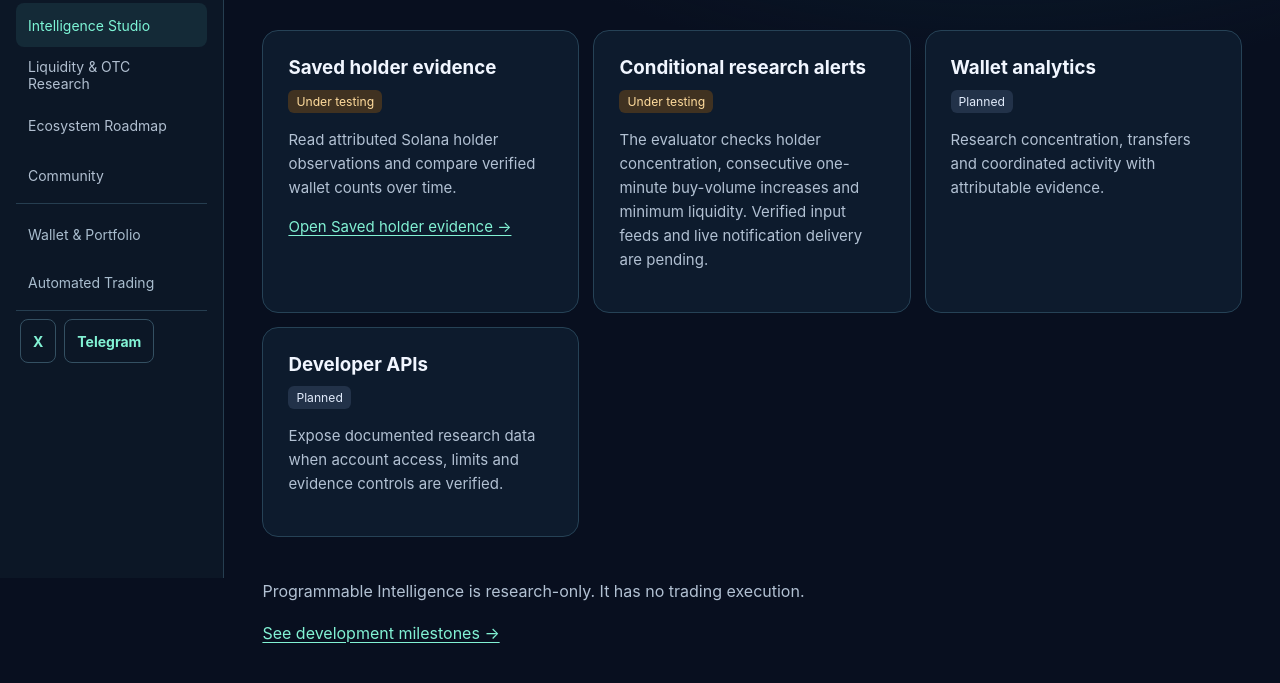
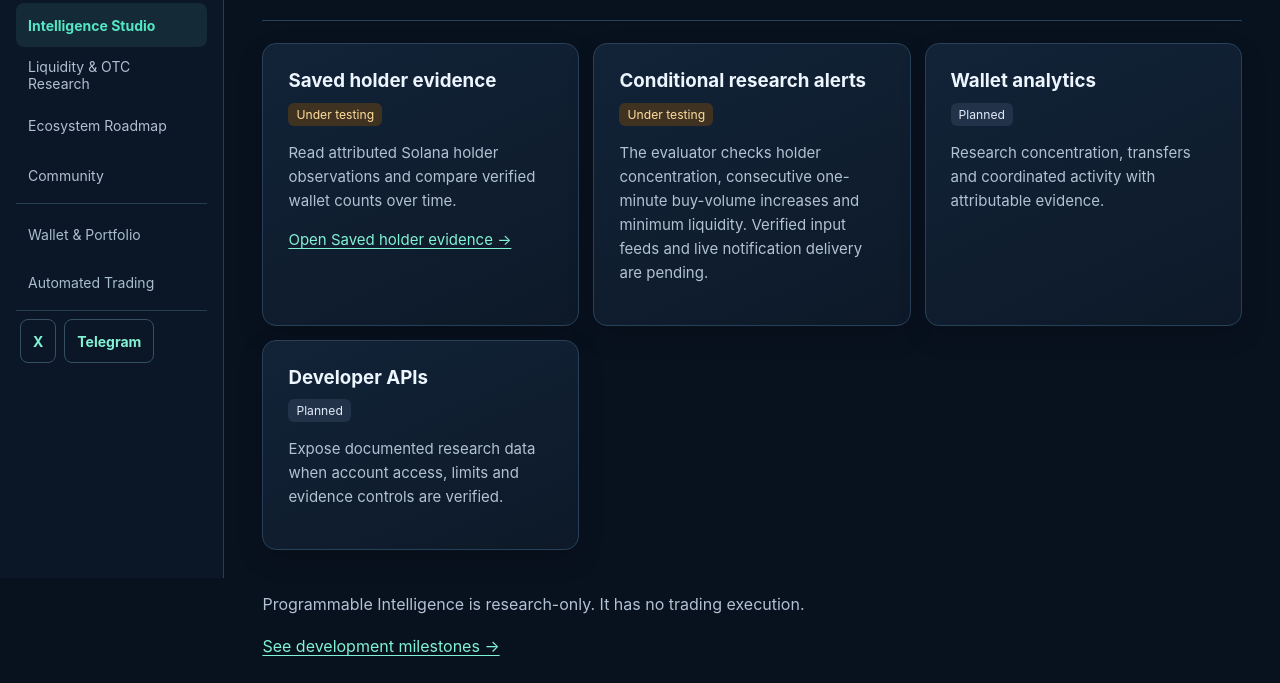
Before and after one commit to fervent7/ai-meme-radar-website, a website: page intelligence.html in a window 1280 px wide. Shown: the part 222-905 px from the top of the page. Drawn offline with Linux system fonts and the light colour scheme.

Commit message:
Apply consistent institutional visual theme to intelligence.html

```diff
--- a/intelligence.html
+++ b/intelligence.html
@@ -10,6 +10,7 @@
   <link rel="apple-touch-icon" href="brand-icon-192.png">
   <link rel="manifest" href="site.webmanifest">
   <link rel="stylesheet" href="styles.css">
+  <link rel="stylesheet" href="institutional.css">
   <script src="site.js" defer></script>
 
 </head>
```
